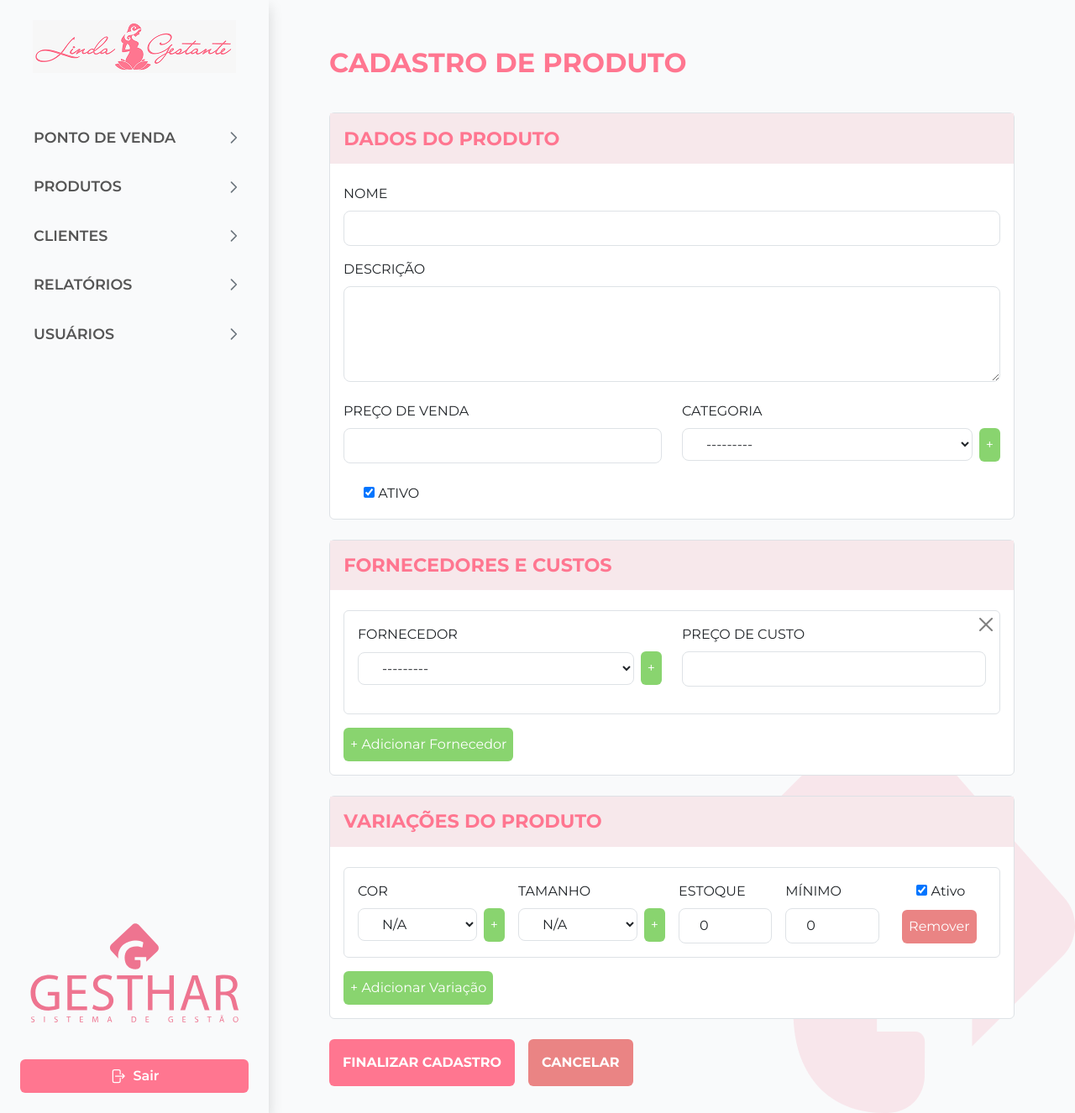
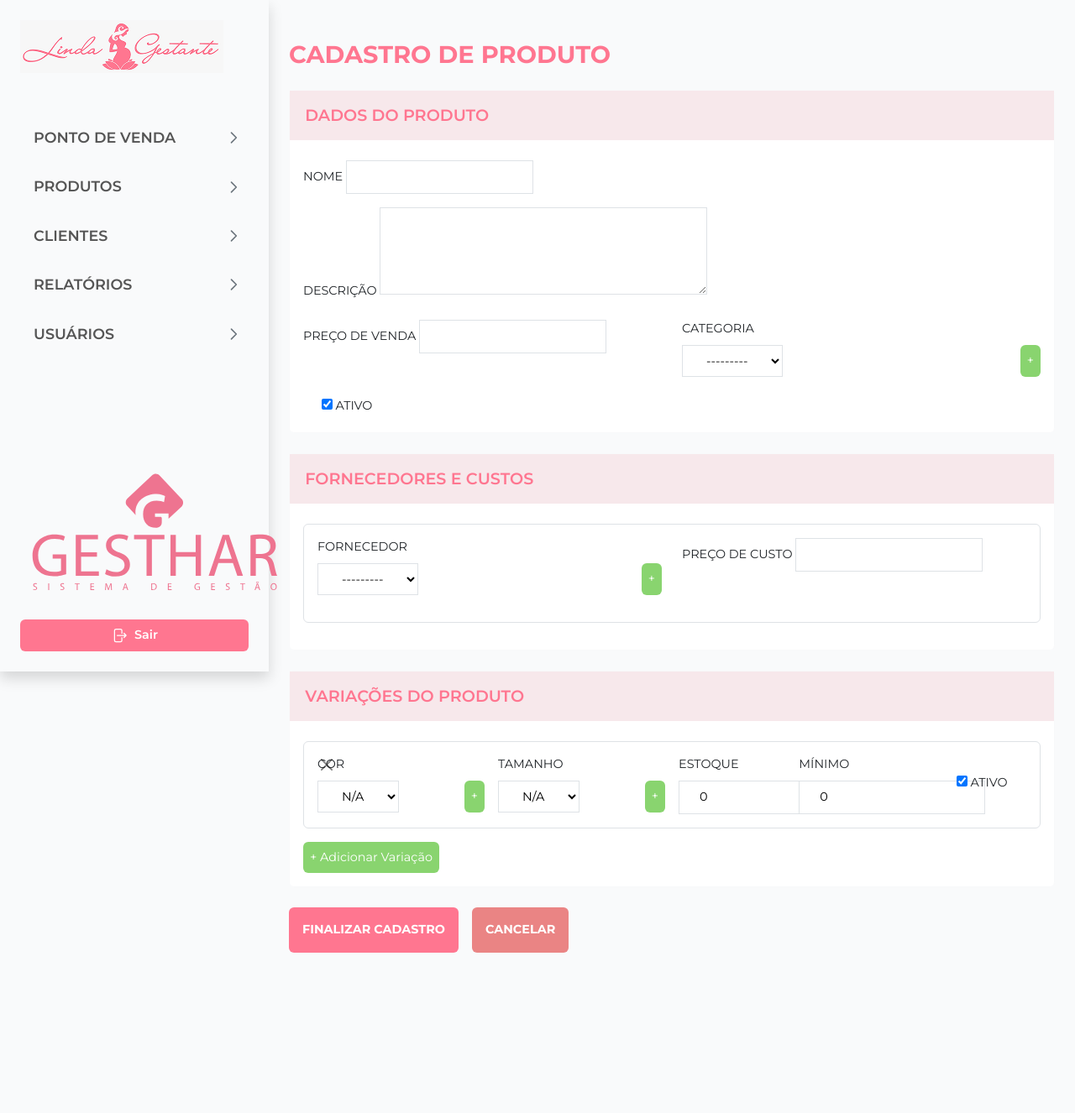
Before and after one commit to GestharPDV/gesthar_pdv, a Django app: page /products/create/ in a window 1280 px wide. Shown: the whole page at 84% size. After the commit the page ends 1135 px from the top, so only its background shows below. Run offline with Django 4.2, Linux system fonts and the light colour scheme; the visitor is signed in with stand-in values (Sample User, id 1); data comes from the database, SQL or seed files in the repository; data that the repository does not hold is empty; some libraries are stand-ins or nearby versions.

Commit message:
Refactor(product_list e product_detail): muda as classes de Tailwind para Bootstrap, remove o adicionar fornecedor e variáveis de fornecedor

```diff
--- a/global/templates/global/base.html
+++ b/global/templates/global/base.html
@@ -4,9 +4,9 @@
 <head>
     <meta charset="UTF-8">
     <meta name="viewport" content="width=device-width, initial-scale=1.0">
-    <script src="https://cdn.jsdelivr.net/npm/@tailwindcss/browser@4"></script>
+    <!-- <script src="https://cdn.jsdelivr.net/npm/@tailwindcss/browser@4"></script> -->
     <link href="https://cdn.jsdelivr.net/npm/bootstrap@5.3.3/dist/css/bootstrap.min.css" rel="stylesheet">
-    <link rel="stylesheet" href="{% static 'css/custom.css' %}">
+    <link rel="stylesheet" href="{% static 'css/custom.css' %}?v=2">
     <link href="https://fonts.googleapis.com/css2?family=Montserrat:wght@400;500;600;700&display=swap" rel="stylesheet">
     <script src="https://unpkg.com/heroicons@2.0.16/24/outline/index.js"></script>
     <link rel="icon" href="{% static 'images/Vector.svg' %}" type="image/x-icon">
@@ -15,18 +15,18 @@
 
 <body> {% comment %} Include sidebar only for authenticated users, but define the block only once. {% endcomment %}
     {% if user.is_authenticated %}
-    <div class="flex min-h-screen">
+    <div class="d-flex min-vh-100">
         {% include 'global/sidebar.html' %}
-        <main
-            class="flex-1 p-8 bg-no-repeat bg-right-bottom bg-[length:50%] bg-[url('{% static 'images/Vector.svg' %}')]">
+    <main class="flex-grow-1 p-4">
             {% else %}
-            <main class="p-8">
+            <main class="p-4">
                 {% endif %}
 
                 {% block content %}{% endblock %}
 
                 {% if user.is_authenticated %}
             </main>
+
     </div>
     {% else %}
     </main>
--- a/global/templates/global/sidebar.html
+++ b/global/templates/global/sidebar.html
@@ -1,6 +1,6 @@
 {% load static %}
 
-<aside class="w-25 shadow d-flex flex-column sidebar-global">
+<aside class="w-25 shadow d-flex flex-column sidebar-global vh-100 position-sticky top-0">
     <div class="p-4">
         <img src="{% static 'images/logo_lg.png' %}" alt="Logo" class="mx-auto mb-2" />
     </div>
--- a/global/templates/global/tela_interna.html
+++ b/global/templates/global/tela_interna.html
@@ -18,7 +18,7 @@
             </div>
 
             <!-- Menu -->
-            <nav class="mt-6">
+            <nav class="mt-10">
 
                 <div class="mt-4">
                     <button
--- a/product/templates/product/product_form.html
+++ b/product/templates/product/product_form.html
@@ -2,8 +2,8 @@
 {% load static %}
 
 {% block content %}
-<div class="pr-10 pl-10">
-  <h1 class="fs-2 fw-bold titulo">{{ page_title|upper }}</h1>
+<div class="pr-15 pl-15">
+  <h1 class="titulo">{{ page_title|upper }}</h1>
 
   {% comment %}Bloco para exibir erros gerais do formulário (ex: validações do clean){% endcomment %}
   {% if product_form.non_field_errors or supplier_formset.non_field_errors or variation_formset.non_field_errors %}
@@ -25,11 +25,11 @@
   {% endif %}
 
 
-  <form method="post" id="product-form" class="space-y-6 mt-10">
+  <form method="post" id="product-form" class="space-y-6">
     {% csrf_token %}
 
-    <div class="card border mb-4">
-      <h2 class="cabecalho-formulario">DADOS DO PRODUTO</h2>
+    <div class="card border-light mb-4">
+      <h2 class="subtitulo">DADOS DO PRODUTO</h2>
       <div class="card-body">
 
         <div class="mb-3">
@@ -80,8 +80,8 @@
       </div>
     </div>
 
-    <div class="card border mb-4">
-      <h2 class="cabecalho-formulario">FORNECEDORES E CUSTOS</h2>
+    <div class="card border-light mb-4">
+      <h2 class="subtitulo">FORNECEDORES E CUSTOS</h2>
       <div class="card-body">
 
         {{ supplier_formset.management_form }}
@@ -89,9 +89,6 @@
         <div id="supplier-form-list">
           {% for form in supplier_formset.forms %}
           <div class="border rounded p-3 mb-3 position-relative supplier-form-item">
-
-            <button type="button" class="btn-close position-absolute top-1 end-1 remove-supplier-btn remove-form-btn"
-              aria-label="Excluir"></button>
 
             <div class="row">
               <div class="col-md-6 mb-3">
@@ -123,7 +120,6 @@
         <!-- template oculto para novo fornecedor -->
         <div id="empty-supplier-form" class="d-none">
           <div class="border rounded p-3 mb-3 position-relative supplier-form-item">
-            <button type="button" class="btn-close position-absolute top-1 end-1 remove-supplier-btn remove-form-btn" aria-label="Excluir"></button>
             <div class="row">
               <div class="col-md-6 mb-3">
                 <label class="form-label">FORNECEDOR</label>
@@ -141,24 +137,25 @@
           </div>
         </div>
 
-        <!-- botão de adicionar fornecedor -->
-        <button type="button" id="add-supplier-btn" class="botao-verde p-2">
-          + Adicionar Fornecedor
-        </button>
+        <!-- botão de adicionar fornecedor removido conforme solicitado -->
 
       </div>
     </div>
 
 
-    <div id="variations-card" class="card border mb-4">
-      <h2 class="cabecalho-formulario">VARIAÇÕES DO PRODUTO</h2>
+    <div id="variations-card" class="card border-light mb-4">
+      <h2 class="subtitulo">VARIAÇÕES DO PRODUTO</h2>
 
       <div class="card-body">
         {{ variation_formset.management_form }}
 
         <div id="variation-form-list">
           {% for form in variation_formset.forms %}
+
           <div class="border rounded p-3 mb-3 position-relative variation-form">
+
+            <button type="button" class="btn-close position-absolute top-1 end-1 remove-variation-btn remove-form-btn"
+              aria-label="Excluir"></button>
 
             {{ form.id }}
 
@@ -214,15 +211,12 @@
               </div>
 
               <div class="col-md-2 d-flex flex-column align-items-center justify-content-center gap-2">
-                <div class="form-check">
+                <div class="form-check align-items-center justify-content-center">
                   {{ form.is_active }}
-                  <label class="form-check-label pr-5" for="{{ form.is_active.id_for_label }}">Ativo</label>
+                  <label class="form-check-label pr-5" for="{{ form.is_active.id_for_label }}">ATIVO</label>
                 </div>
 
-                <div>
-                  <button type="button" class="botao-vermelho p-2 remove-form-btn" title="Remover">Remover</button>
                 <div class="d-none">{{ form.DELETE }}</div>
-                </div>
               </div>
 
             </div>
@@ -231,7 +225,7 @@
         </div>
 
         <div id="empty-variation-form" class="d-none">
-          <div class="border rounded p-3 mb-3 variation-form">
+          <div class="border rounded p-3 mb-3 position-relative variation-form">
             {{ variation_formset.empty_form.id }}
             <div class="d-none">{{ variation_formset.empty_form.DELETE }}</div>
 
@@ -264,14 +258,12 @@
               </div>
 
               <div class="col-md-2 d-flex flex-column align-items-center justify-content-center gap-2">
-                <div class="form-check">
+                <div class="form-check d-flex flex-column align-items-center justify-content-center">
                   {{ variation_formset.empty_form.is_active }}
                   <label class="form-check-label">Ativo</label>
                 </div>
 
-                <div>
-                  <button type="button" class="botao-vermelho p-2 remove-form-btn" title="Remover">Remover</button>
-                </div>
+                <!-- botão de remover substituído por um 'x' posicionado no topo (consistente com fornecedores) -->
               </div>
 
             </div>
@@ -289,8 +281,7 @@
     <div class="mt-4 d-flex gap-3">
       <button type="submit" class="botao-rosa p-3 fw-bold">{{ button_text|upper }}</button>
 
-      <a href="{% url 'product:product-list' %}"
-        class="botao-vermelho p-3 fw-bold">CANCELAR</a>
+      <a href="{% url 'product:product-list' %}" class="botao-vermelho p-3 fw-bold">CANCELAR</a>
     </div>
   </form>
 
@@ -298,7 +289,7 @@
   <div id="category-modal" class="modal fade" tabindex="-1">
     <div class="modal-dialog modal-dialog-centered">
       <div class="modal-content p-4">
-        <h3 class="fs-5 fw-bold mb-3">Nova Categoria</h3>
+        <h3 class="fs-subtitulo fw-bold mb-3">Nova Categoria</h3>
         <form id="category-modal-form">
           <div class="mb-3">
             <label for="id_new_category_name" class="form-label">Nome</label>
@@ -318,7 +309,7 @@
   <div id="supplier-modal" class="modal fade" tabindex="-1">
     <div class="modal-dialog modal-dialog-centered">
       <div class="modal-content p-4">
-        <h3 class="fs-5 fw-bold mb-3">Novo Fornecedor</h3>
+        <h3 class="fs-subtitulo fw-bold mb-3">Novo Fornecedor</h3>
         <form id="supplier-modal-form">
           <div class="mb-3">
             <label for="id_new_supplier_name" class="form-label">Nome</label>
@@ -338,7 +329,7 @@
   <div id="color-modal" class="modal fade" tabindex="-1">
     <div class="modal-dialog modal-dialog-centered">
       <div class="modal-content p-4">
-        <h3 class="fs-5 fw-bold mb-3">Nova Cor</h3>
+        <h3 class="fs-subtitulo fw-bold mb-3">Nova Cor</h3>
         <form id="color-modal-form">
           <div class="mb-3">
             <label for="id_new_color_name" class="form-label">Nome</label>
@@ -358,7 +349,7 @@
   <div id="size-modal" class="modal fade" tabindex="-1">
     <div class="modal-dialog modal-dialog-centered">
       <div class="modal-content p-4">
-        <h3 class="fs-5 fw-bold mb-3">Novo Tamanho</h3>
+        <h3 class="fs-subtitulo fw-bold mb-3">Novo Tamanho</h3>
         <form id="size-modal-form">
           <div class="mb-3">
             <label for="id_new_size_name" class="form-label">Nome</label>
@@ -434,8 +425,7 @@
       })
     }
 
-  // Inicializa a funcionalidade para ambos os formsets
-  setupAddFormButton('add-supplier-btn', 'supplier-form-list', 'empty-supplier-form', 'suppliers')
+    // Inicializa a funcionalidade para os formsets (fluxo de adicionar fornecedor removido)
     setupAddFormButton('add-variation-form', 'variation-form-list', 'empty-variation-form', 'variations')
 
     // Inicializa os botões de remover para ambos os formsets
@@ -518,30 +508,36 @@
       })
     }
 
+    // garante referência ao formulário principal para delegação de eventos
+    const mainForm = document.getElementById('product-form')
+
     // ----------------------------------------
-    // [ORIGINAL] Lógica do Modal de Fornecedor
+    // Lógica do Modal de Fornecedor (reativada)
     // ----------------------------------------
     const supplierModal = document.getElementById('supplier-modal')
     const cancelSupplierBtn = document.getElementById('cancel-supplier-btn')
     const supplierModalForm = document.getElementById('supplier-modal-form')
     const supplierNameInput = document.getElementById('id_new_supplier_name')
     const supplierModalError = document.getElementById('supplier-modal-error')
-    const mainForm = document.getElementById('product-form') // Já definido, mas bom para clareza
 
     // Guarda qual <select> de fornecedor ativou o modal
     let activeSupplierSelect = null
 
-    // Usamos delegação de evento, pois os botões '+' do formset são criados dinamicamente
+    // Inicializa o modal via API do Bootstrap
+    let bsSupplierModal = null
+    if (supplierModal && typeof bootstrap !== 'undefined') {
+      bsSupplierModal = new bootstrap.Modal(supplierModal)
+    }
+
+    // Delegação de evento: botões '.add-supplier-btn' (podem ser criados dinamicamente)
     if (mainForm) {
       mainForm.addEventListener('click', function (event) {
-        // Verifica se o clique foi em um botão de adicionar fornecedor
         const addSupplierBtn = event.target.closest && event.target.closest('.add-supplier-btn')
         if (addSupplierBtn) {
-          // Encontra o <select> mais próximo desse botão (procura por container com select)
+          // Encontrar o <select> mais próximo do botão
           let container = addSupplierBtn.closest('.d-flex') || addSupplierBtn.parentElement
           let sel = null
           if (container) sel = container.querySelector('select')
-          // fallback: procurar para cima até encontrar um select
           let up = addSupplierBtn.parentElement
           while (!sel && up) {
             sel = up.querySelector ? up.querySelector('select') : null
@@ -549,10 +545,7 @@
           }
           activeSupplierSelect = sel
 
-          // Abre o modal (Bootstrap)
-          if (bsSupplierModal) {
-            bsSupplierModal.show()
-          }
+          if (bsSupplierModal) bsSupplierModal.show()
           supplierNameInput.value = ''
           supplierModalError.classList.add('d-none')
           supplierNameInput.focus()
@@ -560,15 +553,10 @@
       })
     }
 
-    let bsSupplierModal = null
-    if (supplierModal && typeof bootstrap !== 'undefined') {
-      bsSupplierModal = new bootstrap.Modal(supplierModal)
-    }
-
     if (cancelSupplierBtn) {
       cancelSupplierBtn.addEventListener('click', () => {
         if (bsSupplierModal) bsSupplierModal.hide()
-        activeSupplierSelect = null // Limpa a referência
+        activeSupplierSelect = null
       })
     }
 
@@ -588,22 +576,18 @@
           .then((response) => response.json())
           .then((data) => {
             if (data.status === 'success') {
-              // 1. Encontra TODOS os selects de fornecedor no documento
-              // (incluindo o template do formset)
+              // encontra todos os selects de fornecedor e adiciona a nova option
               const allSupplierSelects = document.querySelectorAll('select[name*="-supplier"]')
-
-              // 2. Adiciona a nova opção a cada um deles
               allSupplierSelects.forEach((select) => {
                 const newOption = new Option(data.name, data.id)
                 select.appendChild(newOption)
               })
 
-              // 3. Seleciona o novo valor APENAS no <select> que abriu o modal
+              // seleciona apenas o select que abriu o modal
               if (activeSupplierSelect) {
                 activeSupplierSelect.value = data.id
               }
 
-              // 4. Fecha o modal
               if (bsSupplierModal) bsSupplierModal.hide()
             } else {
               supplierModalError.textContent = data.message
--- a/product/views.py
+++ b/product/views.py
@@ -172,12 +172,15 @@
     suppliers = product.productsupplier_set.select_related("supplier").order_by(
         "supplier__name"
     )
+    # Escolhe um fornecedor primário (o primeiro ordenado por nome) para exibir nas variações
+    primary_supplier = suppliers.first() if suppliers.exists() else None
     profit_value = product.selling_price - product.average_cost_price
 
     context = {
         "product": product,
         "variations": variations,
         "suppliers": suppliers,
+        "primary_supplier": primary_supplier,
         "profit_value": profit_value,
         "page_title": f"Detalhes: {product.name}",
     }
--- a/static/css/custom.css
+++ b/static/css/custom.css
@@ -37,12 +37,10 @@
   --fonte-login: 1.2rem;
 
   /* Tamanhos da fonte da Home */
-  --fonte-titulo-home: 1.5rem;
-
-  /* Tamanhos da fonte da Main */
-  --fonte-titulo-main: 1.5rem;
-  --fonte-subtitulo-main: 1.2rem;
-  --fonte-texto-main: 1rem;
+  --fonte-titulo: 1.8rem;
+  --fonte-subtitulo: 1.2rem;
+  --fonte-cabecalho: 0.9rem;
+  --fonte-texto: 0.9rem;
 
   /* Tamanhos da fonte do Sidebar */
   --tamanho-fonte-sidebar: 1.1rem;
@@ -68,14 +66,36 @@
   font-family: "Montserrat", sans-serif;
   background-color: var(--cor-fundo-site);
   color: var(--cor-fonte-preta);
+  /* base font-size for general site text (except sidebar) */
+  font-size: var(--fonte-texto);
 }
 
 .titulo {
-  font-size: var(--fonte-titulo-home);
+  font-size: var(--fonte-titulo);
   font-weight: bold;
   color: var(--cor-fonte-rosa) !important;
   margin-top: 1.5rem;
   margin-bottom: 1.5rem;
+}
+.subtitulo {
+  /* renamed from cabecalho-formulario */
+  font-size: var(--fonte-subtitulo);
+  color: var(--cor-fonte-rosa) !important;
+  background-color: var(--cor-cabecalho-formulario) !important;
+  font-weight: 600;
+  text-transform: uppercase;
+  padding: 2%;
+}
+.table thead tr.cabecalho th,
+.table thead.cabecalho th,
+.cabecalho,
+th.cabecalho{
+  /* renamed from titulo-formulario -> subtitulo */
+  font-size: var(--fonte-cabecalho);
+  font-weight: bold;
+  color: var(--cor-fonte-rosa) !important;
+  background-color: var(--cor-fundo-cabecalho) !important;
+
 }
 
 .botao-rosa{
@@ -122,6 +142,22 @@
 /* Sidebar */
 /* ------------------------------------ */
 
+/* Força a cor padrão do texto em tabelas e cards, sem sobrescrever classes de cor
+   específicas (text-success, text-danger, text-lucro). Removido o !important para
+   permitir que utilitários de cor do Bootstrap e classes semânticas prevaleçam. */
+.table.product-list tbody td:not(.text-success):not(.text-danger):not(.text-lucro),
+.table.product-list tbody td a:not(.text-success):not(.text-danger):not(.text-lucro),
+.table.table-bordered.align-middle.mb-0 td:not(.text-success):not(.text-danger):not(.text-lucro),
+.card p:not(.text-success):not(.text-danger):not(.text-lucro),
+.card .fs-5:not(.text-success):not(.text-danger):not(.text-lucro) {
+  color: var(--cor-fonte-preta);
+}
+
+/* Texto específico para lucro/pct: rosa para lucro absoluto */
+.text-lucro {
+  color: var(--cor-fonte-rosa);
+}
+
 .link-sidebar:hover {
   background-color: var(--cor-botao-secundario-rosa);
   text-decoration: none;
@@ -167,11 +203,3 @@
 /* ------------------------------------ */
 /* Formularios */
 /* ------------------------------------ */
-
-.cabecalho-formulario {
-  background-color: var(--cor-cabecalho-formulario);
-  color: var(--cor-fonte-rosa);
-  font-size: 1.4rem;
-  font-weight: bold;
-  padding: 2%;
-}
```
Also changed, not shown: global/templates/global/home_page.html (+5 -5 lines), product/templates/product/product_detail.html (+72 -77 lines), product/templates/product/product_list.html (+59 -56 lines). Lines whose indentation alone changed are shown as unchanged.
